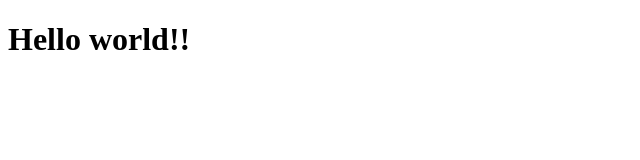
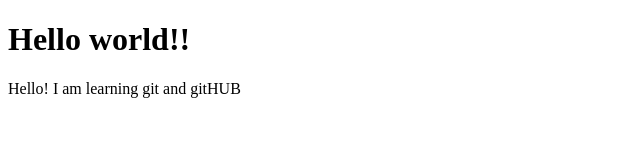
Before and after one commit to Gautamvaishnav-git/LearnGit, a plain HTML site: page index.html in a window 1280 px wide. Shown: the whole page, without its empty margins (0-640 px from the left). Drawn offline with Linux system fonts and the light colour scheme.

Commit message:
initial commit

```diff
--- a/index.html
+++ b/index.html
@@ -8,5 +8,6 @@
 </head>
 <body>
     <h1>Hello world!!</h1>
+    <p>Hello! I am learning git and gitHUB</p>
 </body>
 </html>
```
